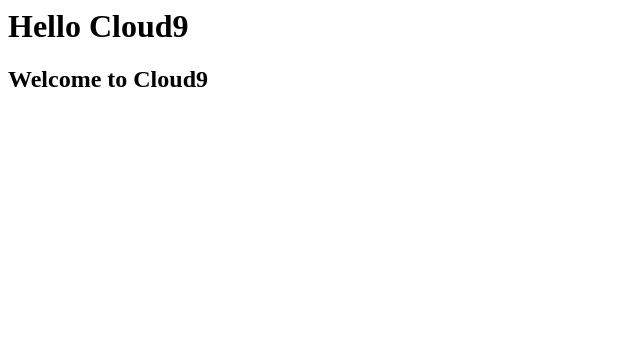
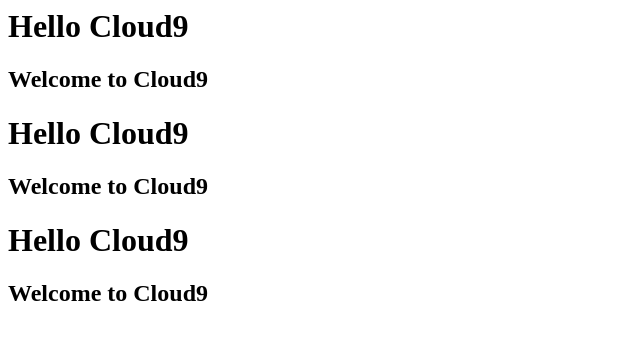
Before and after one commit to pdeshmu13/FirstRepo, a plain HTML site: page index.html in a window 1280 px wide. Shown: the whole page, without its empty margins (0-640 px from the left). Drawn offline with Linux system fonts and the light colour scheme.

Commit message:
ANUJA commit

```diff
--- a/index.html
+++ b/index.html
@@ -1,2 +1,6 @@
 <h1>Hello Cloud9</h1>
 <h2>Welcome to Cloud9</h2>
+<h1>Hello Cloud9</h1>
+<h2>Welcome to Cloud9</h2>
+<h1>Hello Cloud9</h1>
+<h2>Welcome to Cloud9</h2>
```
